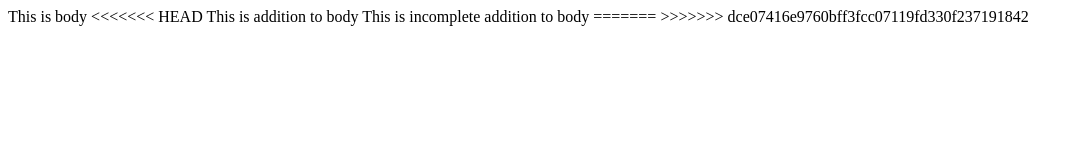
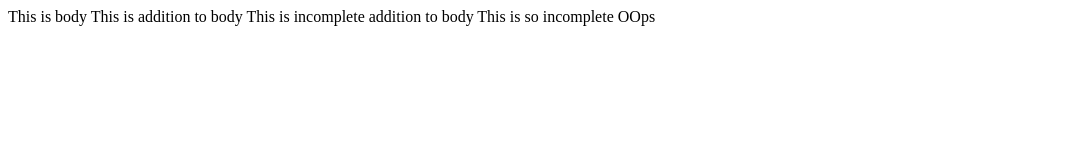
Before and after one commit to sukhadj/test, a plain HTML site: page index.html in a window 1280 px wide. Shown: the whole page, without its empty margins (0-1083 px from the left). Drawn offline with Linux system fonts and the light colour scheme.

Commit message:
Final changes

```diff
--- a/index.html
+++ b/index.html
@@ -6,10 +6,9 @@
   </head>
   <body>
     This is body
-<<<<<<< HEAD
     This is addition to body
     This is incomplete addition to body
-=======
->>>>>>> dce07416e9760bff3fcc07119fd330f237191842
+    This is so incomplete OOps
+
   </body>
 </html>
```
Also changed, not shown: index2.html (added, +10 -0 lines).
